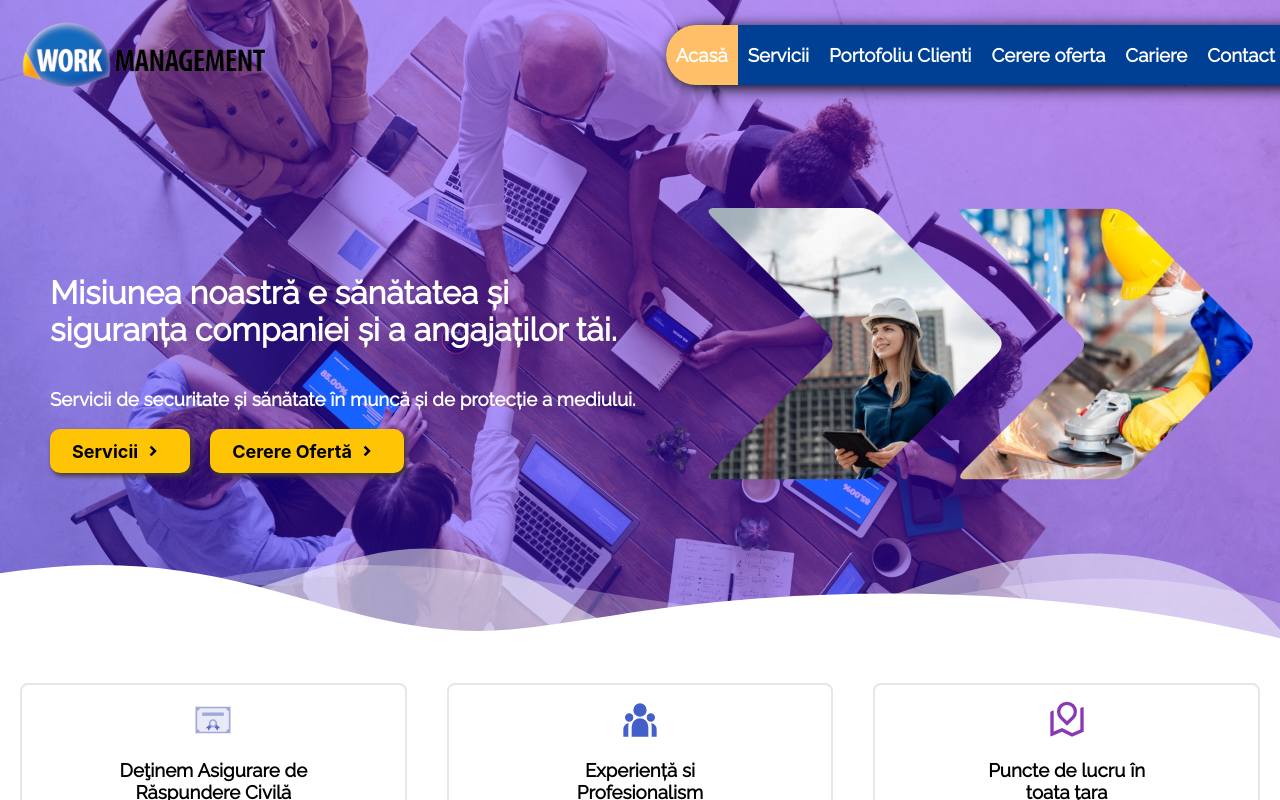
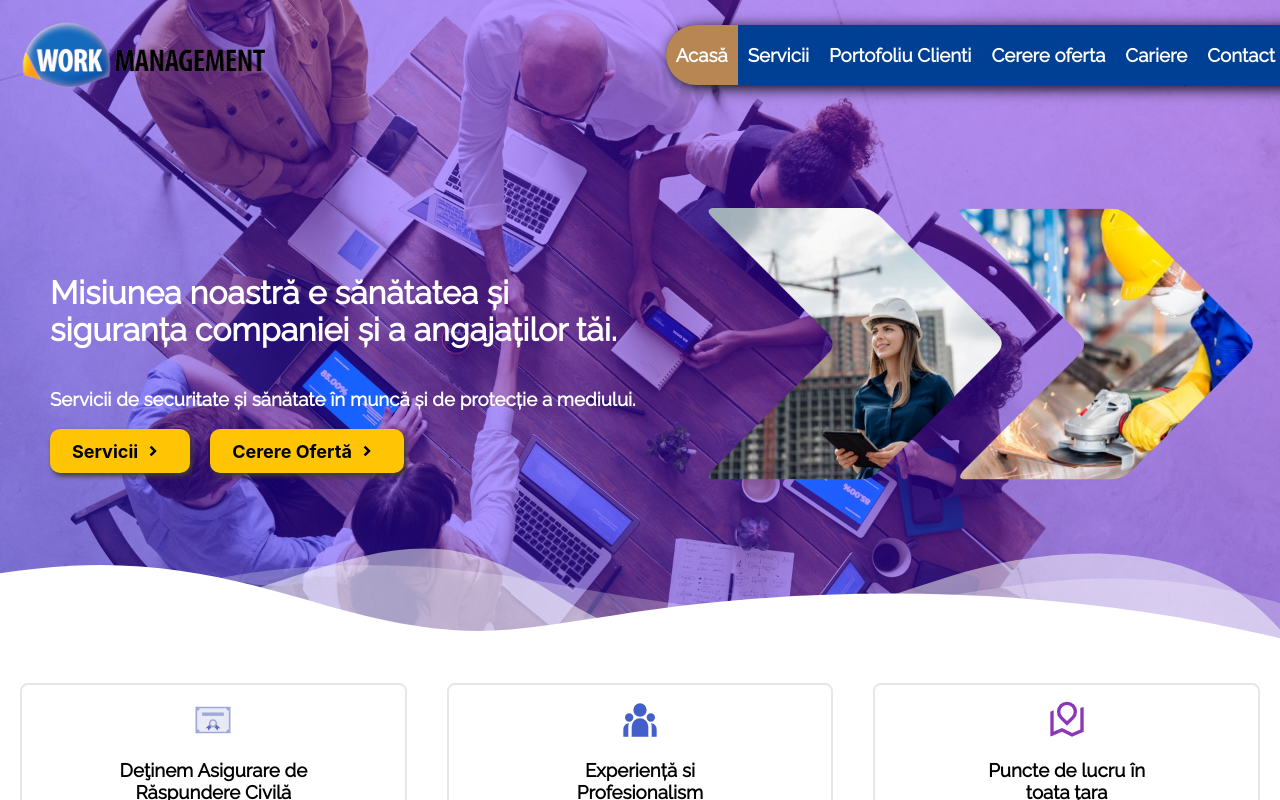
Before and after one commit to bmarcu13/work-management-website, a React (Create React App) app: page / in a window 1280 px wide. In both pictures the pointer is over the element 701 px from the left and 55 px from the top of the page. Shown: the top 800 px of the page. Built offline with nearby package versions, Linux system fonts and the light colour scheme.

Commit message:
small changes in nav styles

```diff
--- a/src/Components/MenuButtons/MenuButtons.css
+++ b/src/Components/MenuButtons/MenuButtons.css
@@ -13,7 +13,8 @@
 
 .navigation-bar-button:hover {
     cursor: pointer;
-    background-color: #ffbf69;
+    background-color: rgba(255, 162, 56, 0.719)
+
 }
 
 .navigation-bar-button .dropdown-wrapper {
@@ -42,8 +43,7 @@
     border-bottom-right-radius: 10px;
     display: flex;
     flex-direction: row;
-
-    /*  */
+    /* border:1px solid black; */
     box-shadow: 4px 3px 8px 0px #000000;
 
     /* Animation */
@@ -67,7 +67,7 @@
 }
 
 .navigation-bar-button .dropdown-container p:hover {
-    color: #fff;
+    color: rgb(34, 64, 161);
 }
 
 .navigation-bar-button .dropdown-separator {
@@ -113,6 +113,7 @@
 
 .sidebar-button .button-data h3 {
     margin: 0px;
+    color: white;
 }
 
 .sidebar-button .dropdown-container {
@@ -128,8 +129,8 @@
 }
 
 .sidebar-button:hover {
-    background-color: #ffbf69;
     cursor: pointer;
+    background-color: rgba(255, 162, 56, 0.719)
 }
 
 /* Dropdown active styles */
```
